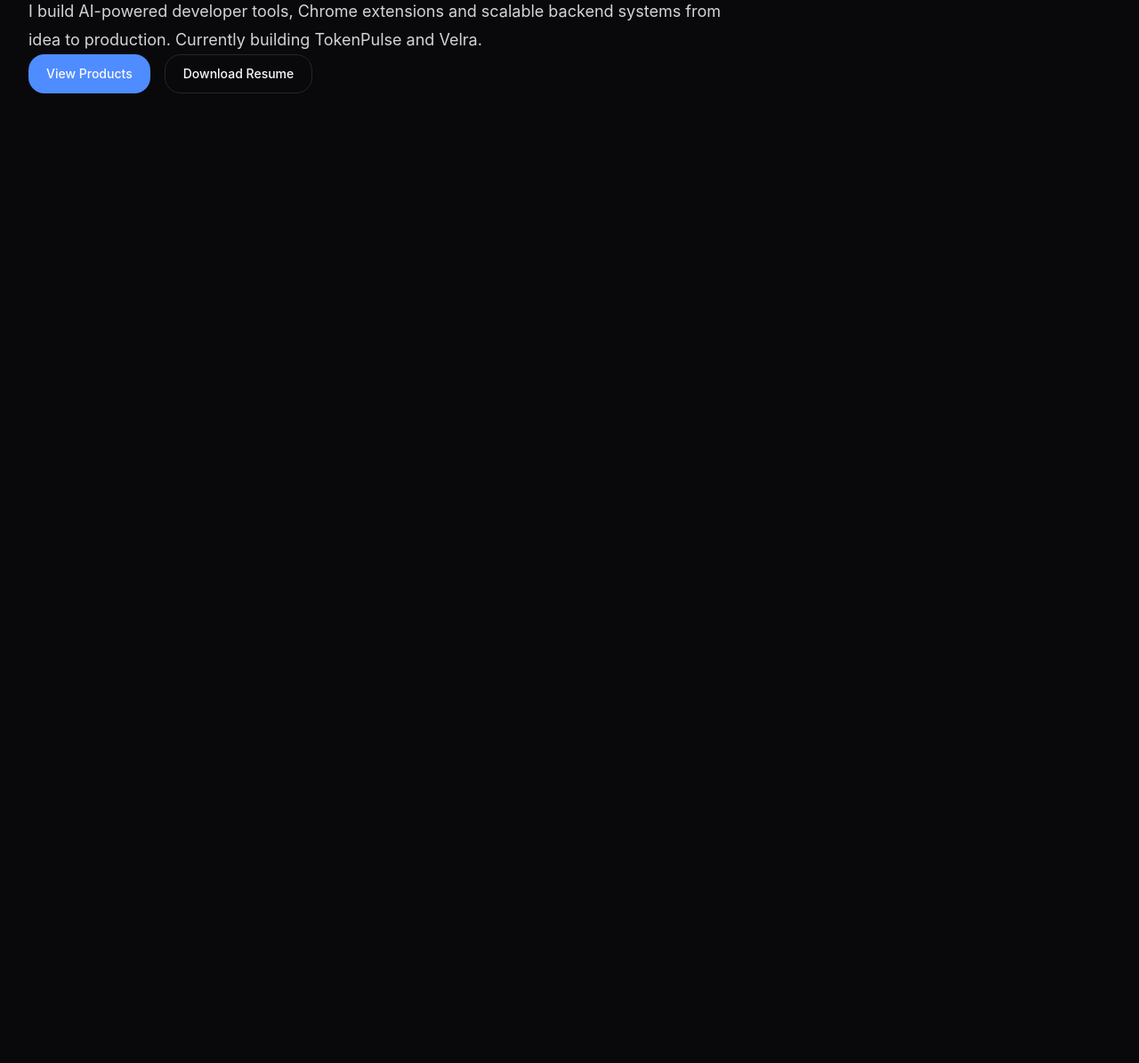
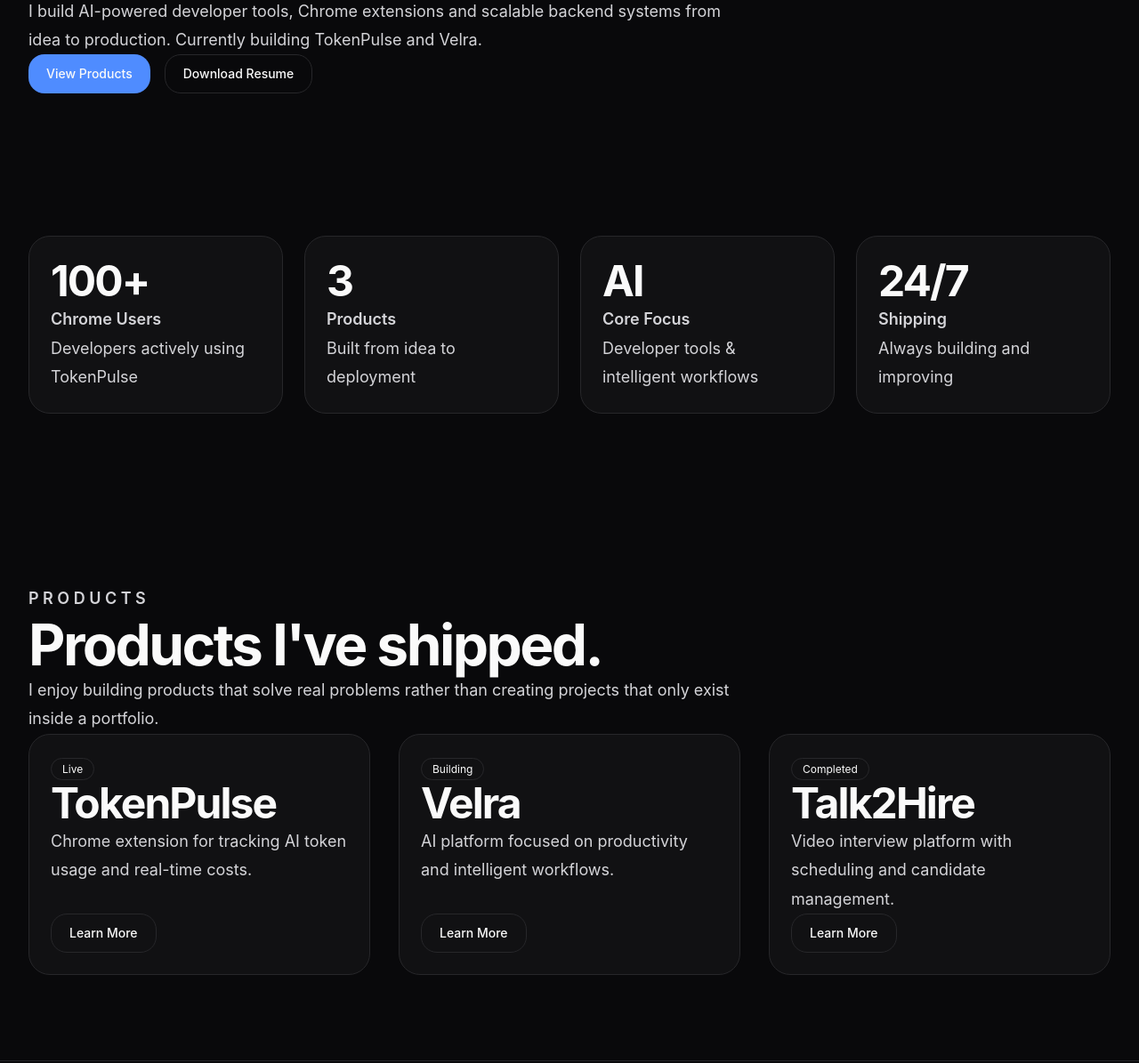
Before and after one commit to anu-ship-it/devportfolio, an Astro site: page / in a window 1280 px wide. Shown: the part 586-1781 px from the top of the page at 89% size. Before the commit the page ends 851 px from the top, so only its background shows below. Built offline with nearby package versions, Linux system fonts and the light colour scheme; Astro itself is replaced by a stand-in of ours.

```diff
--- /dev/null
+++ b/src/components/sections/FeaturedProducts.astro
@@ -0,0 +1,94 @@
+---
+import Container from "../ui/Container.astro";
+import Card from "../ui/Card.astro";
+import Button from "../ui/Button.astro";
+
+const products = [
+  {
+    name: "TokenPulse",
+    description:
+      "Chrome extension for tracking AI token usage and real-time costs.",
+    status: "Live",
+  },
+  {
+    name: "Velra",
+    description:
+      "AI platform focused on productivity and intelligent workflows.",
+    status: "Building",
+  },
+  {
+    name: "Talk2Hire",
+    description:
+      "Video interview platform with scheduling and candidate management.",
+    status: "Completed",
+  },
+];
+---
+
+<section class="py-24">
+
+  <Container>
+
+    <div class="mb-16">
+
+      <p class="mb-3 text-sm font-semibold uppercase tracking-[0.25em] text-[var(--primary)]">
+        PRODUCTS
+      </p>
+
+      <h2 class="text-5xl font-bold">
+        Products I've shipped.
+      </h2>
+
+      <p class="mt-5 max-w-2xl text-lg text-[var(--foreground-secondary)]">
+        I enjoy building products that solve real problems rather than
+        creating projects that only exist inside a portfolio.
+      </p>
+
+    </div>
+
+    <div class="grid gap-8 lg:grid-cols-3">
+
+      {
+        products.map((product) => (
+
+          <Card class="flex h-full flex-col justify-between">
+
+            <div>
+
+              <span
+                class="rounded-full border border-[var(--border)] px-3 py-1 text-xs"
+              >
+                {product.status}
+              </span>
+
+              <h3 class="mt-6 text-2xl font-semibold">
+                {product.name}
+              </h3>
+
+              <p class="mt-4 text-[var(--foreground-secondary)]">
+                {product.description}
+              </p>
+
+            </div>
+
+            <div class="mt-8">
+
+              <Button
+                href="/products"
+                variant="secondary"
+              >
+                Learn More
+              </Button>
+
+            </div>
+
+          </Card>
+
+        ))
+      }
+
+    </div>
+
+  </Container>
+
+</section>
--- /dev/null
+++ b/src/components/sections/Metrics.astro
@@ -0,0 +1,49 @@
+---
+import Container from "../ui/Container.astro";
+import Card from "../ui/Card.astro";
+import { metrics } from "../../data/metrics";
+---
+
+<section class="pb-24">
+
+  <Container>
+
+    <div class="grid gap-6 md:grid-cols-2 xl:grid-cols-4">
+
+      {
+        metrics.map((metric) => (
+
+          <Card>
+
+            <div class="space-y-3">
+
+              <h3
+                class="text-4xl font-bold text-[var(--foreground)]"
+              >
+                {metric.value}
+              </h3>
+
+              <p
+                class="font-semibold text-white"
+              >
+                {metric.label}
+              </p>
+
+              <p
+                class="text-sm text-[var(--foreground-secondary)]"
+              >
+                {metric.description}
+              </p>
+
+            </div>
+
+          </Card>
+
+        ))
+      }
+
+    </div>
+
+  </Container>
+
+</section>
--- a/src/data/metrics.ts
+++ b/src/data/metrics.ts
@@ -0,0 +1,22 @@
+export const metrics = [
+  {
+    value: "100+",
+    label: "Chrome Users",
+    description: "Developers actively using TokenPulse",
+  },
+  {
+    value: "3",
+    label: "Products",
+    description: "Built from idea to deployment",
+  },
+  {
+    value: "AI",
+    label: "Core Focus",
+    description: "Developer tools & intelligent workflows",
+  },
+  {
+    value: "24/7",
+    label: "Shipping",
+    description: "Always building and improving",
+  },
+];
--- a/src/pages/index.astro
+++ b/src/pages/index.astro
@@ -4,11 +4,13 @@
 import Navbar from "../components/layout/Navbar.astro";
 
 import Hero from "../components/sections/Hero.astro";
+import Metrics from "../components/sections/Metrics.astro";
+import FeaturedProducts from "../components/sections/FeaturedProducts.astro";
+
+import Footer from "../components/layout/Footer.astro";
 ---
 
-<BaseLayout
-  title="Anoop Kumar | Software Engineer"
->
+<BaseLayout title="Anoop Kumar | Software Engineer">
 
   <Navbar />
 
@@ -16,6 +18,12 @@
 
     <Hero />
 
+    <Metrics />
+
+    <FeaturedProducts />
+
   </main>
 
+  <Footer />
+
 </BaseLayout>
```
